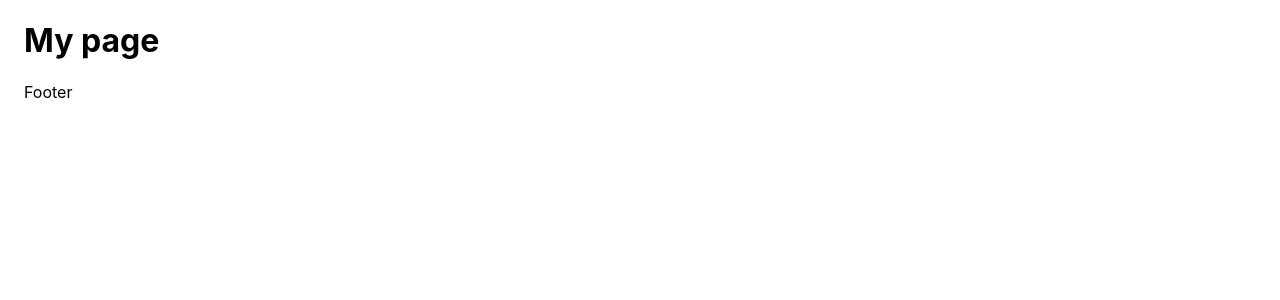
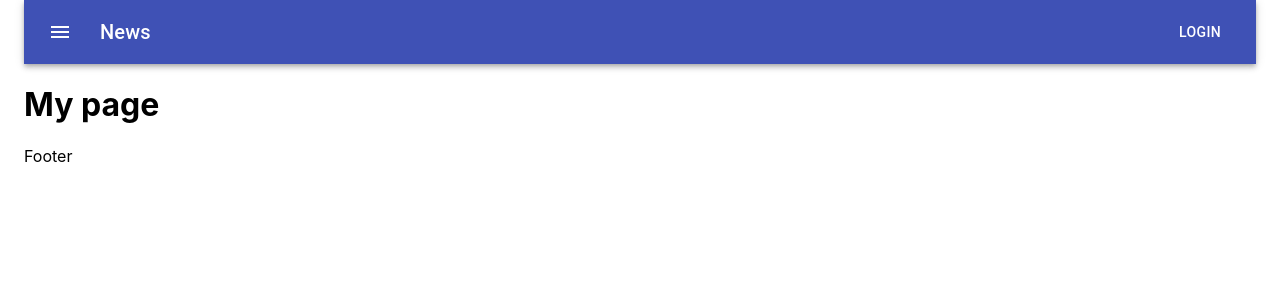
Before and after one commit to mikohan/nextjs-tracker, a Next.js app: page / in a window 1280 px wide. Shown: the top 300 px of the page. Built offline with nearby package versions, Linux system fonts and the light colour scheme.

Commit message:
Navbar working

```diff
--- a/src/components/Layout.tsx
+++ b/src/components/Layout.tsx
@@ -1,5 +1,6 @@
 import Head from 'next/head';
 import { Container } from '@material-ui/core';
+import Navbar from './AppBar';
 
 const Layout = ({ children }) => {
   return (
@@ -8,7 +9,10 @@ const Layout = ({ children }) => {
         <title>Super test component</title>
         <link rel="icon" href="/favicon.ico" />
       </Head>
-      <main>{children}</main>
+      <main>
+        <Navbar />
+        {children}
+      </main>
 
       <footer>Footer</footer>
     </Container>
```
